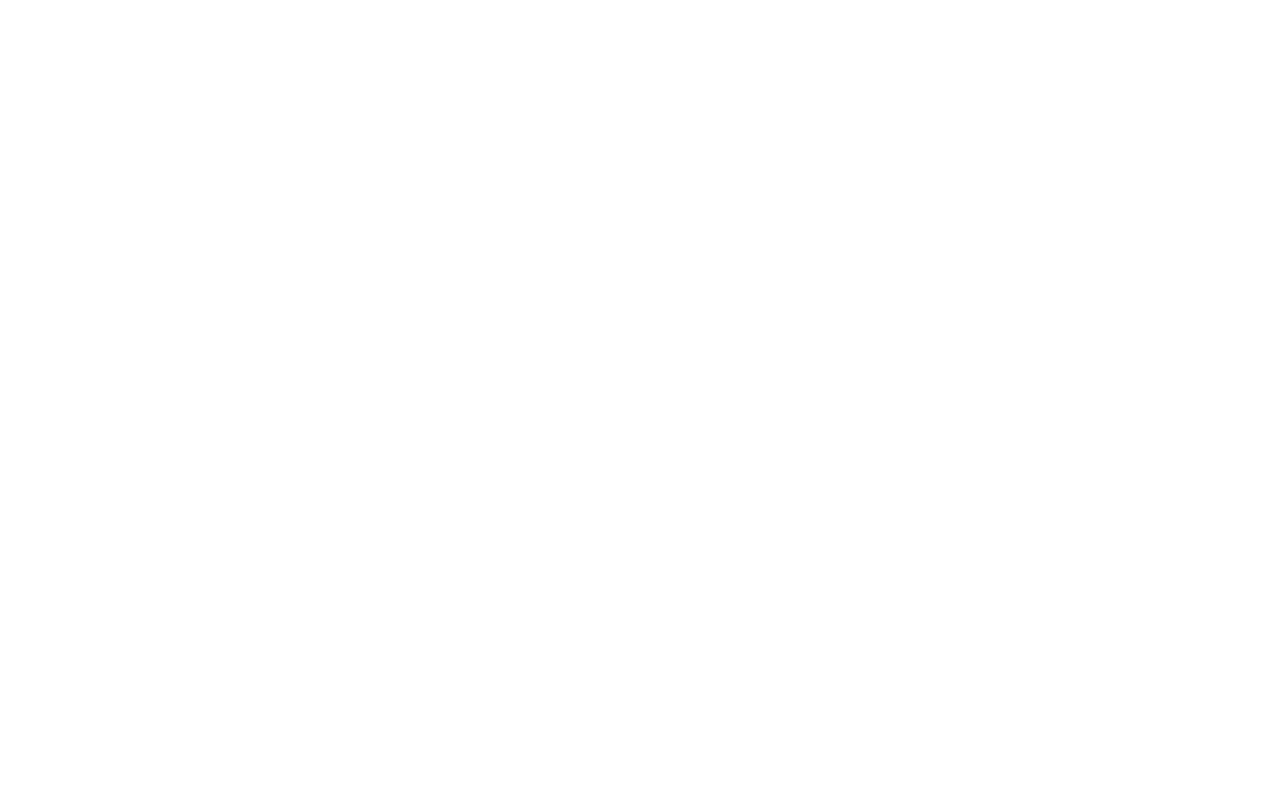
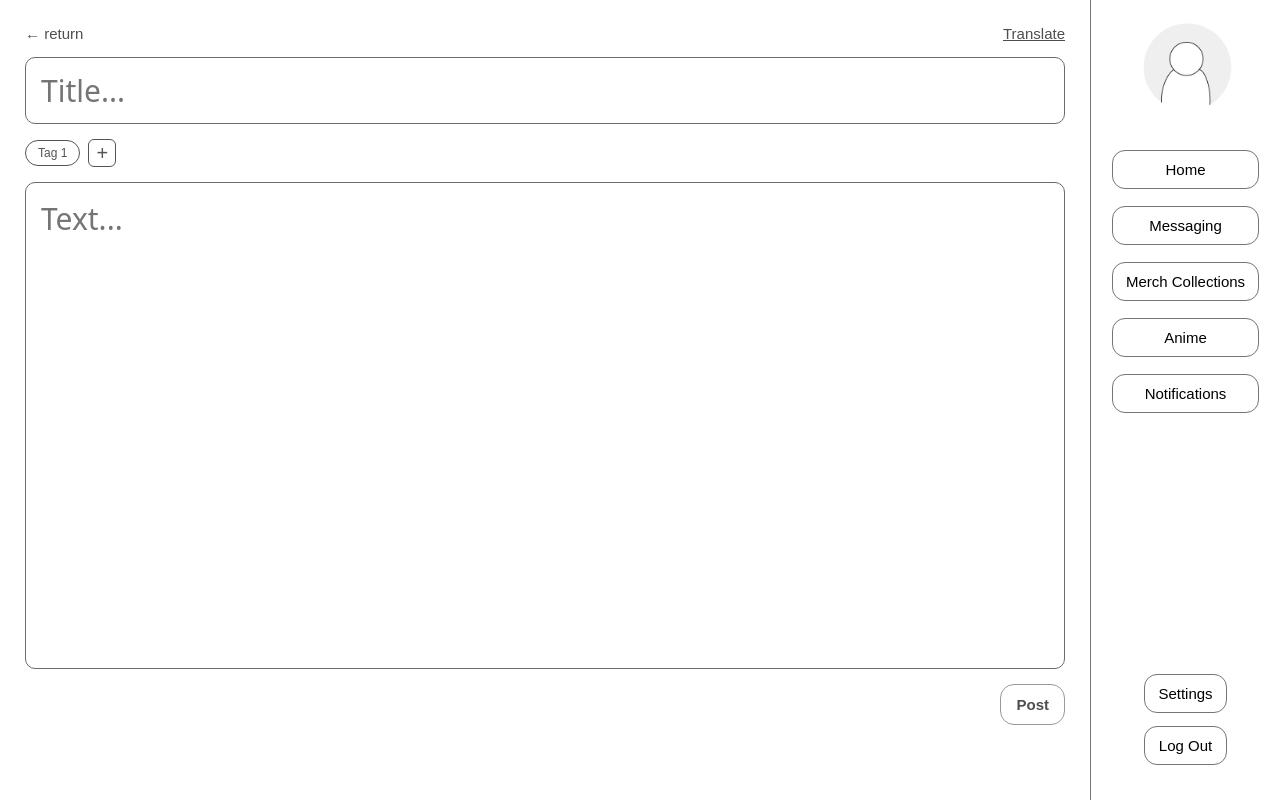
Before and after one commit to riyeur/cpsc481-group-03-02-horizontal-prototype, a React (Vite) app in the folder cpsc481-anime-social-network-app/: page /create-post in a window 1280 px wide. Before the commit this address had no page. Built offline with nearby package versions, Linux system fonts and the light colour scheme.

Commit message:
intial create post page

```diff
--- a/cpsc481-anime-social-network-app/src/App.jsx
+++ b/cpsc481-anime-social-network-app/src/App.jsx
@@ -1,6 +1,7 @@
 import './App.css'
 import VerticalBar from './components/VerticalBar'
 import { useState } from 'react'
+import { useNavigate } from 'react-router-dom'
 
 const Post = ({profilePicture, username, tag1, tag2, tag3, title, content, numberOfLikes, numberOfComments, datePosted}) => {
   return (
@@ -55,6 +56,7 @@
 function App() {
   const [selectedAnime, setSelectedAnime] = useState('');
   const [selectedSeason, setSelectedSeason] = useState('');
+  const navigate = useNavigate()
 
   return (
     <div className='main-page'>
@@ -151,7 +153,7 @@
         </div>
       </div>
       <div className='bottom-buttons'>
-        <button className='create-post-button'>Create Post</button>
+        <button className='create-post-button' onClick={() => navigate('/create-post')}>Create Post</button>
         <button className='create-review-button'>Create Review</button>
       </div>
     </div>
--- a/cpsc481-anime-social-network-app/src/main.jsx
+++ b/cpsc481-anime-social-network-app/src/main.jsx
@@ -4,6 +4,7 @@
 import './index.css'
 import App from './App.jsx'
 import Reviews from './pages/Reviews.jsx'
+import CreatePost from './pages/CreatePost.jsx'
 
 createRoot(document.getElementById('root')).render(
   <StrictMode>
@@ -11,6 +12,7 @@
       <Routes>
         <Route path="/" element={<App />} />
         <Route path="/reviews" element={<Reviews />} />
+        <Route path="/create-post" element={<CreatePost />} />
       </Routes>
     </BrowserRouter>
   </StrictMode>
--- /dev/null
+++ b/cpsc481-anime-social-network-app/src/pages/CreatePost.css
@@ -0,0 +1,76 @@
+.create-post-wrapper {
+    padding-bottom: 0;
+  }
+
+  .create-post-page {
+    max-width: 1200px;
+    margin: 0 auto;
+    padding: 25px;
+    display: flex;
+    flex-direction: column;
+    gap: 15px;
+    min-height: calc(100vh - 50px);
+    box-sizing: border-box;
+  }
+
+  .create-post-header {
+    display: flex;
+    justify-content: space-between;
+    align-items: center;
+  }
+
+  .create-post-link {
+    background: none;
+    border: none;
+    color: #4f4e4e;
+    font-size: 15px;
+    cursor: pointer;
+    padding: 0;
+  }
+
+  .create-post-translate {
+    text-decoration: underline;
+  }
+
+  .create-post-title {
+    border: 1px solid #6b6b6b;
+    border-radius: 10px;
+    padding: 12px 15px;
+    font-size: 30px;
+    font-family: inherit;
+    outline: none;
+  }
+
+  .create-post-tags {
+    display: flex;
+    align-items: center;
+    gap: 8px;
+  }
+
+  .create-post-add-tag {
+    background-color: #FFFFFF;
+    border: 1px solid #545454;
+    border-radius: 6px;
+    width: 28px;
+    height: 28px;
+    font-size: 20px;
+    cursor: pointer;
+    color: #545454;
+  }
+
+  .create-post-body {
+    flex: 1;
+    min-height: 300px;
+    border: 1px solid #6b6b6b;
+    border-radius: 10px;
+    padding: 15px;
+    font-size: 30px;
+    font-family: inherit;
+    resize: none;
+    outline: none;
+  }
+
+  .create-post-actions {
+    display: flex;
+    justify-content: flex-end;
+  }
--- /dev/null
+++ b/cpsc481-anime-social-network-app/src/pages/CreatePost.jsx
@@ -0,0 +1,42 @@
+import { useState } from 'react'
+import { useNavigate } from 'react-router-dom'
+import VerticalBar from '../components/VerticalBar'
+import './CreatePost.css'
+
+function CreatePost() {
+  const navigate = useNavigate()
+  const [tags, setTags] = useState(['Tag 1'])
+
+  const addTag = () => {
+    setTags([...tags, `Tag ${tags.length + 1}`])
+  }
+
+  return (
+    <div className='main-page create-post-wrapper'>
+      <VerticalBar />
+      <div className='create-post-page'>
+        <div className='create-post-header'>
+          <button className='create-post-link' onClick={() => navigate('/')}>← return</button>
+          <button className='create-post-link create-post-translate'>Translate</button>
+        </div>
+
+        <input className='create-post-title' type='text' placeholder='Title...' />
+
+        <div className='create-post-tags'>
+          {tags.map((tag) => (
+            <button key={tag} className='post-tag'>{tag}</button>
+          ))}
+          <button className='create-post-add-tag' onClick={addTag}>+</button>
+        </div>
+
+        <textarea className='create-post-body' placeholder='Text...' />
+
+        <div className='create-post-actions'>
+          <button className='create-post-button' onClick={() => navigate('/')}>Post</button>
+        </div>
+      </div>
+    </div>
+  )
+}
+
+export default CreatePost
```
